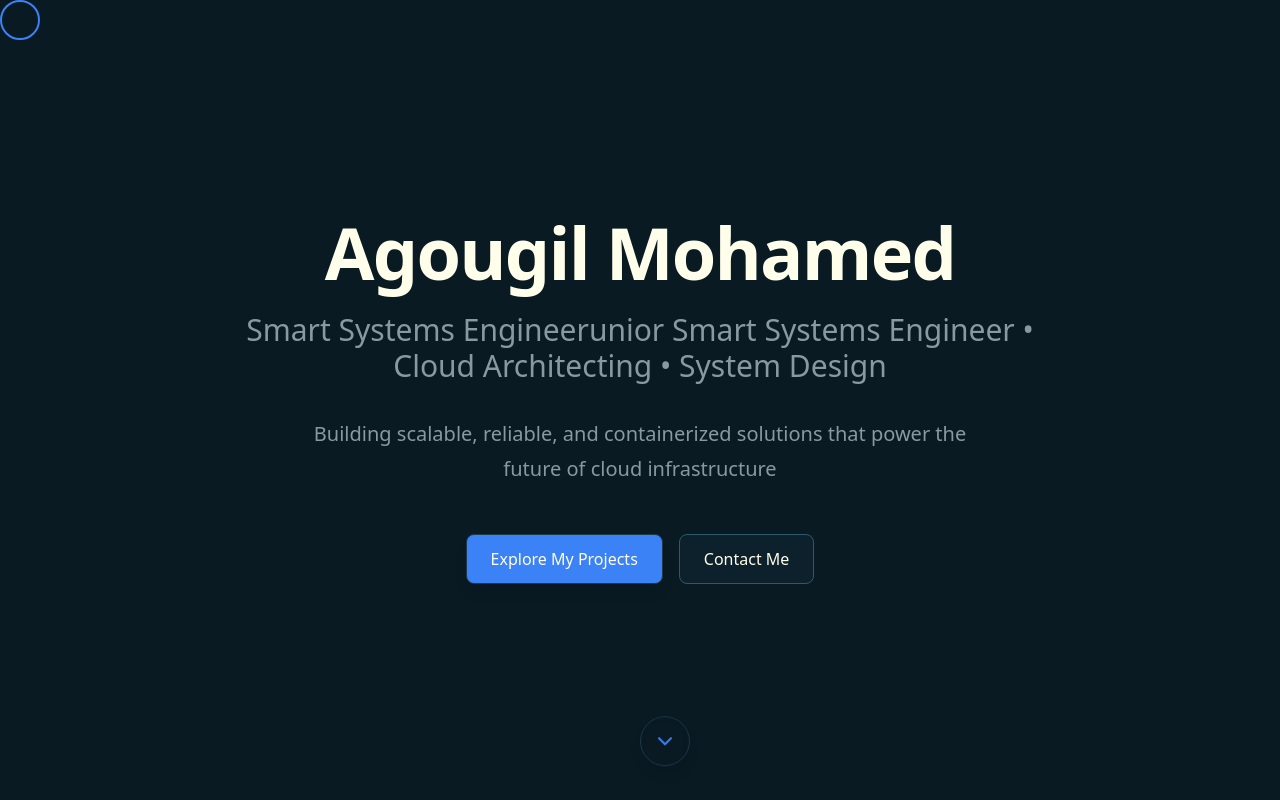
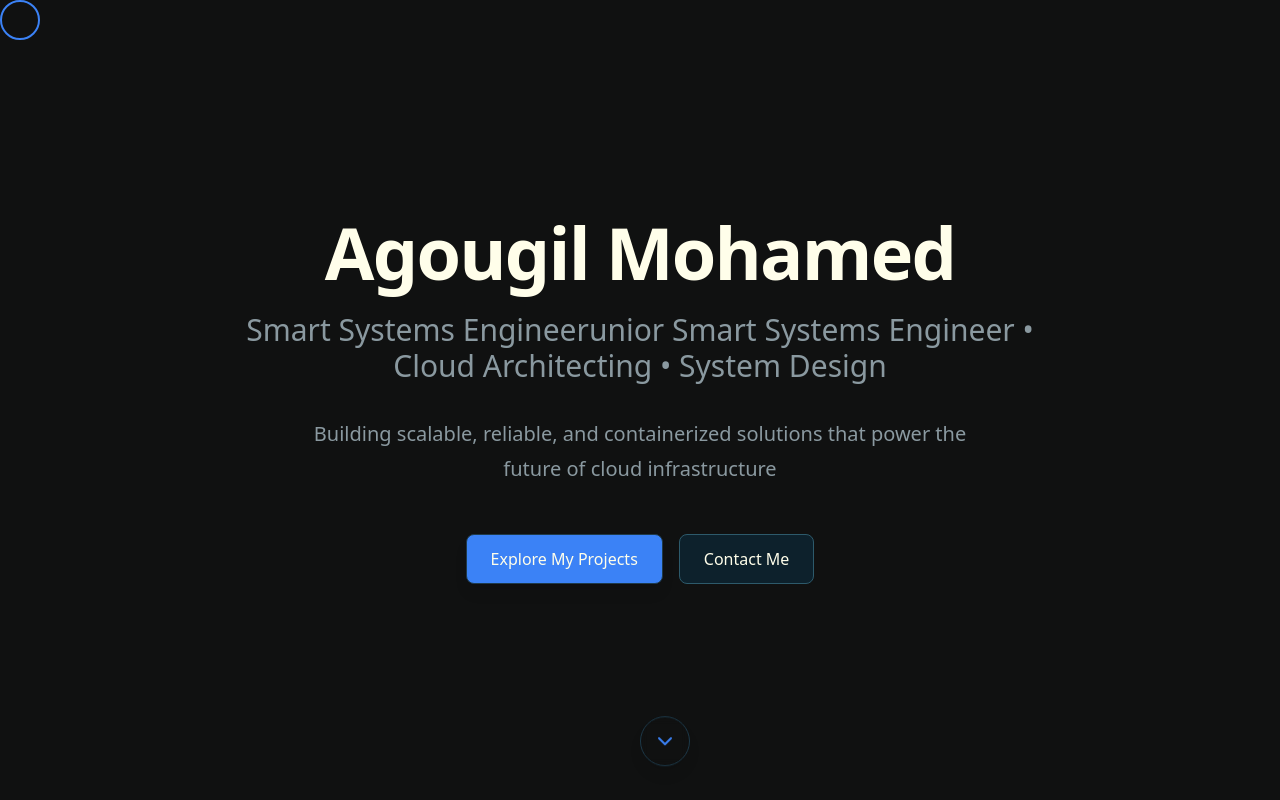
Before and after one commit to m0hamed541/my-portfolio, a React (Vite) app: page / in a window 1280 px wide. Shown: the top 800 px of the page. Built offline with nearby package versions, Linux system fonts and the light colour scheme.

Commit message:
change bg to black

```diff
--- a/src/index.css
+++ b/src/index.css
@@ -5,7 +5,7 @@
 @layer base {
   :root {
     /* Core Colors */
-    --color-background: #091a23;
+    --color-background: #101111; /* Core Colors */
     --color-background-secondary: #0d212c;
     --color-background-tertiary: #163341;
 
```
